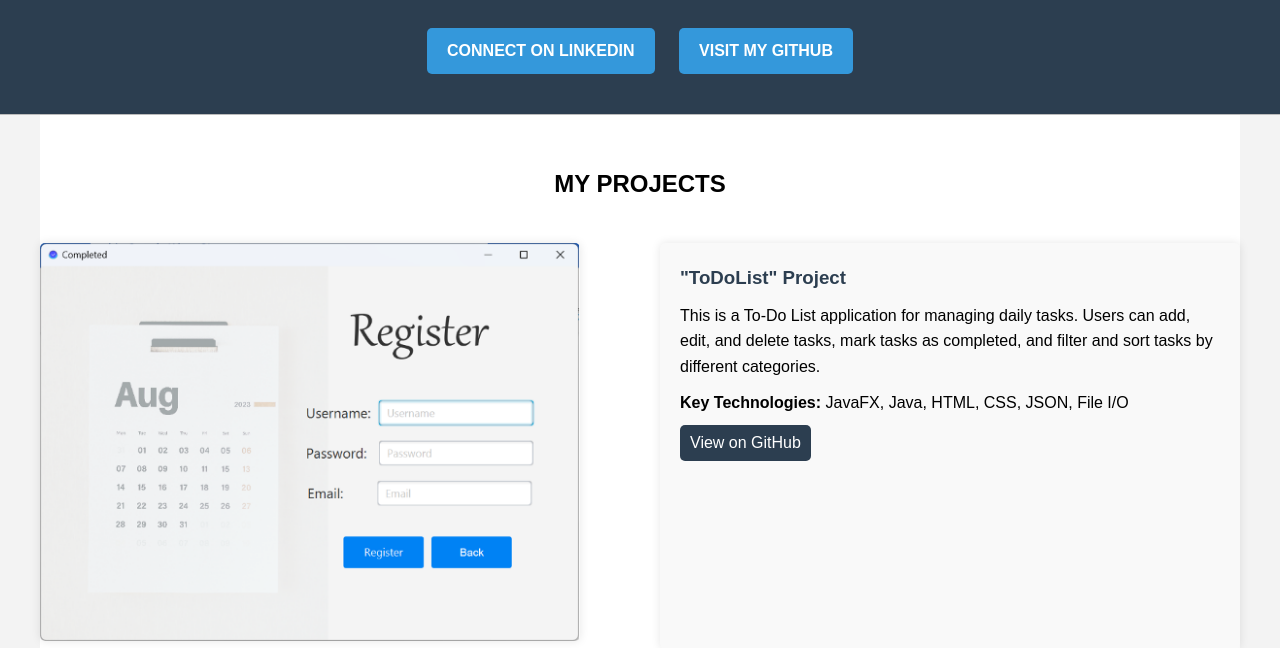
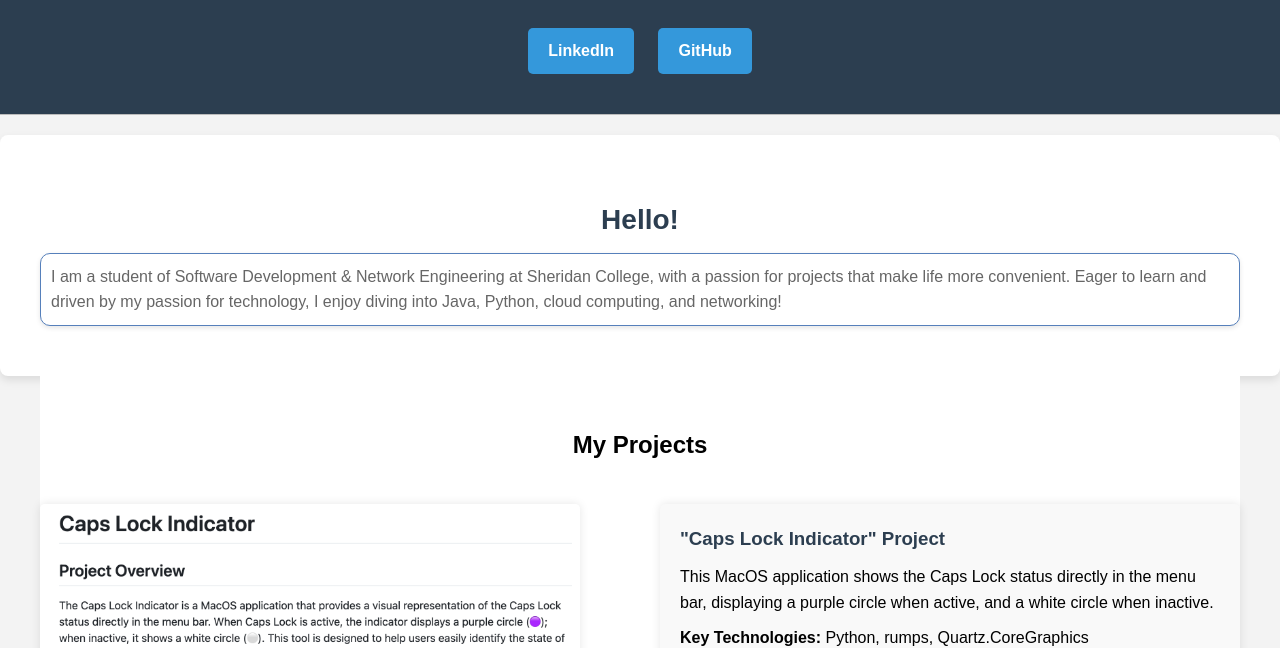
Before and after one commit to quansi0817/quansi0817.github.io, a plain HTML site: page index.html in a window 1280 px wide. Shown: the part 106-754 px from the top of the page. Drawn offline with Linux system fonts and the light colour scheme.

Commit message:
Add one Project

```diff
--- a/index.html
+++ b/index.html
@@ -5,149 +5,56 @@
     <meta charset="UTF-8">
     <meta name="viewport" content="width=device-width, initial-scale=1.0">
     <title>Sichao Quan Portfolio</title>
-    <style>
-        body {
-            font-family: Arial, sans-serif;
-            line-height: 1.6;
-            margin: 0;
-            padding: 0;
-            background-color: #f3f3f3;
-        }
+    <link rel="stylesheet" type="text/css" href="style.css">
+    <script>
+        document.addEventListener('DOMContentLoaded', function() {
+            const images = document.querySelectorAll('.project img');
+            images.forEach(img => {
+                img.onclick = function() {
+                    if (this.classList.contains('clicked')) {
+                        this.style.transform = 'scale(1)'; // Reset to original size
+                        this.classList.remove('clicked');
+                    } else {
+                        this.style.transform = 'scale(1.2)'; // Scale to 120% on click
+                        this.classList.add('clicked');
+                    }
+                };
+            });
+        });
+    </script>
 
-        header {
-            background: #2C3E50;
-            color: #ffffff;
-            padding: 30px 0;
-            text-align: center;
-            border-bottom: #bbb 1px solid;
-        }
-
-        header a {
-            color: #fff;
-            text-decoration: none;
-            text-transform: uppercase;
-            font-size: 16px;
-            transition: background-color 0.3s;
-        }
-
-        header .highlight {
-            color: #3498DB;
-            font-weight: bold;
-        }
-
-        .header-button {
-            display: inline-block;
-            background: #3498DB;
-            padding: 10px 20px;
-            margin: 10px;
-            border-radius: 5px;
-            text-transform: uppercase;
-            text-decoration: none;
-            font-weight: bold;
-            color: #ffffff;
-        }
-
-        .header-button:hover {
-            background: #2C3E50;
-        }
-
-        .main {
-            padding: 30px 0;
-            background: #fff;
-            max-width: 1200px;
-            margin: 0 auto;
-        }
-
-        .main h1 {
-            text-align: center;
-            text-transform: uppercase;
-            margin-bottom: 40px;
-            font-size: 24px;
-        }
-
-        .project {
-            display: flex;
-            justify-content: space-between;
-            margin-bottom: 40px;
-        }
-
-        .project div {
-            width: 45%;
-        }
-
-        .project img {
-            width: 100%;
-            border-radius: 5px;
-            box-shadow: 0px 0px 10px rgba(0, 0, 0, 0.1);
-            transition: transform 0.3s;
-        }
-
-        .project img:hover {
-            transform: scale(1.05);
-        }
-
-        .project-details {
-            padding: 20px;
-            background-color: #f9f9f9;
-            border-radius: 5px;
-            box-shadow: 0px 0px 10px rgba(0, 0, 0, 0.1);
-        }
-
-        .project-details h3 {
-            margin: 0 0 10px;
-            color: #2C3E50;
-        }
-
-        .project-details p {
-            margin: 0 0 10px;
-        }
-
-        .project-details a {
-            display: inline-block;
-            background: #2C3E50;
-            color: #fff;
-            padding: 5px 10px;
-            margin-right: 10px;
-            text-decoration: none;
-            border-radius: 5px;
-            transition: background-color 0.3s;
-        }
-
-        .project-details a:hover {
-            background: #3498DB;
-        }
-
-        footer {
-            text-align: center;
-            padding: 30px 20px;
-            background: #2C3E50;
-            color: #fff;
-        }
-
-        footer a {
-            color: #3498DB;
-            text-decoration: none;
-            margin: 0 5px;
-            transition: text-decoration 0.3s;
-        }
-
-        footer a:hover {
-            text-decoration: underline;
-        }
-    </style>
 </head>
 
 <body>
     <header>
         <h1><span class="highlight">Sichao Quan</span> Portfolio</h1>
         <nav>
-            <a href="https://www.linkedin.com/in/sichao-quan-279395281/" target="_blank" class="header-button" aria-label="Connect with me on LinkedIn">Connect on LinkedIn</a>
-            <a href="https://github.com/quansi0817/" target="_blank" class="header-button" aria-label="Visit my GitHub repository">Visit my GitHub</a>
+            <a href="https://www.linkedin.com/in/sichao-quan-279395281/" target="_blank" class="header-button" aria-label="Connect with me on LinkedIn">LinkedIn</a>
+            <a href="https://github.com/quansi0817/" target="_blank" class="header-button" aria-label="Visit my GitHub repository">GitHub</a>
         </nav>
     </header>
+    <section class="intro">
+        <div class="container">
+            <h2>Hello!</h2>
+            <p>I am a student of Software Development & Network Engineering at Sheridan College, with a passion for projects that make life more convenient. Eager to learn and driven by my passion for technology, I enjoy diving into Java, Python, cloud computing, and networking!</p>
+    </div>
+        </div>
+    </section>
 
     <section class="main">
         <h1>My Projects</h1>
+
+        <article class="project">
+            <div>
+                <img src="./caps.jpg" alt="Project Image of Caps Lock Indicator">
+            </div>
+            <div class="project-details">
+                <h3>"Caps Lock Indicator" Project</h3>
+                <p>This MacOS application shows the Caps Lock status directly in the menu bar, displaying a purple circle when active, and a white circle when inactive.</p>
+                <p><strong>Key Technologies:</strong> Python, rumps, Quartz.CoreGraphics</p>
+                <a href="https://github.com/quansi0817/Cap_Lock_indicator" target="_blank" aria-label="View Caps Lock Indicator project on GitHub">View on GitHub</a>
+            </div>
+        </article>
         <article class="project">
             <div>
                 <img src="./photo.png" alt="Project Image of ToDoList">
--- /dev/null
+++ b/style.css
@@ -0,0 +1,165 @@
+
+body {
+    font-family: Arial, sans-serif;
+    line-height: 1.6;
+    margin: 0;
+    padding: 0;
+    background-color: #f3f3f3;
+}
+
+header {
+    background: #2C3E50;
+    color: #ffffff;
+    padding: 30px 0;
+    text-align: center;
+    border-bottom: #bbb 1px solid;
+}
+
+header a {
+    color: #fff;
+    text-decoration: none;
+    /* text-transform: uppercase; */
+    font-size: 16px;
+    transition: background-color 0.3s;
+}
+
+header .highlight {
+    color: #3498DB;
+    font-weight: bold;
+}
+
+.header-button {
+    display: inline-block;
+    background: #3498DB;
+    padding: 10px 20px;
+    margin: 10px;
+    border-radius: 5px;
+    /* text-transform: uppercase; */
+    text-decoration: none;
+    font-weight: bold;
+    color: #ffffff;
+}
+
+.header-button:hover {
+    background: #2C3E50;
+}
+
+.main {
+    padding: 30px 0;
+    background: #fff;
+    max-width: 1200px;
+    margin: 0 auto;
+}
+
+.main h1 {
+    text-align: center;
+    /* text-transform: uppercase; */
+    margin-bottom: 40px;
+    font-size: 24px;
+}
+
+
+
+.container {
+    max-width: 1200px;
+    margin: auto;
+    padding: 20px;
+}
+.intro {
+    background-color: #fff;
+    padding: 20px;
+    margin-top: 20px;
+    border-radius: 8px;
+    box-shadow: 0 4px 8px rgba(0,0,0,0.1);
+    text-align: center;
+}
+
+.intro h2 {
+    color: #2C3E50;
+    font-size: 28px;
+    margin-bottom: 10px;
+    text-align: center;
+}
+
+.intro p {
+    color: #666;
+    font-size: 16px;
+    line-height: 1.6;
+    padding: 10px;
+    background-color: #fff;
+    border: 1px solid #5680bb;
+    border-radius: 10px;
+    box-shadow: 0 2px 5px rgba(0, 0, 0, 0.1);
+    margin: 10px 0;
+    text-align: left;
+}
+
+.project {
+    display: flex;
+    justify-content: space-between;
+    margin-bottom: 40px;
+}
+
+.project div {
+    width: 45%;
+}
+
+.project img {
+    width: 100%;
+    border-radius: 5px;
+    box-shadow: 0px 0px 10px rgba(0, 0, 0, 0.1);
+    transition: transform 0.3s; /* Smooth transition for image transformations */
+}
+
+.project img:hover {
+    transform: scale(1.1); /* Increase the size of the image to 110% of its original when hovered */
+}
+
+.project-details {
+    padding: 20px;
+    background-color: #f9f9f9;
+    border-radius: 5px;
+    box-shadow: 0px 0px 10px rgba(0, 0, 0, 0.1);
+}
+
+.project-details h3 {
+    margin: 0 0 10px;
+    color: #2C3E50;
+}
+
+.project-details p {
+    margin: 0 0 10px;
+}
+
+.project-details a {
+    display: inline-block;
+    background: #2C3E50;
+    color: #fff;
+    padding: 5px 10px;
+    margin-right: 10px;
+    text-decoration: none;
+    border-radius: 5px;
+    transition: background-color 0.3s;
+}
+
+.project-details a:hover {
+    background: #3498DB;
+}
+
+footer {
+    text-align: center;
+    padding: 30px 20px;
+    background: #2C3E50;
+    color: #fff;
+}
+
+footer a {
+    color: #3498DB;
+    text-decoration: none;
+    margin: 0 5px;
+    transition: text-decoration 0.3s;
+}
+
+footer a:hover {
+    text-decoration: underline;
+}
```
Also changed, not shown: caps.jpg (added), 1 other file.
